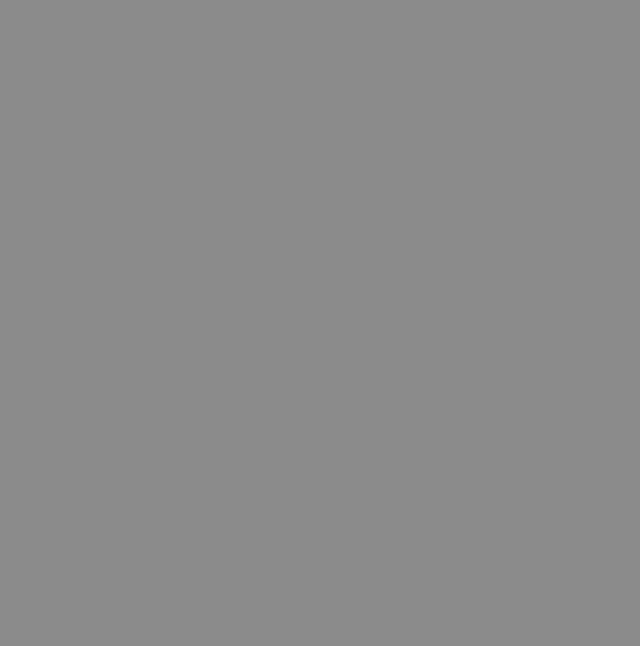
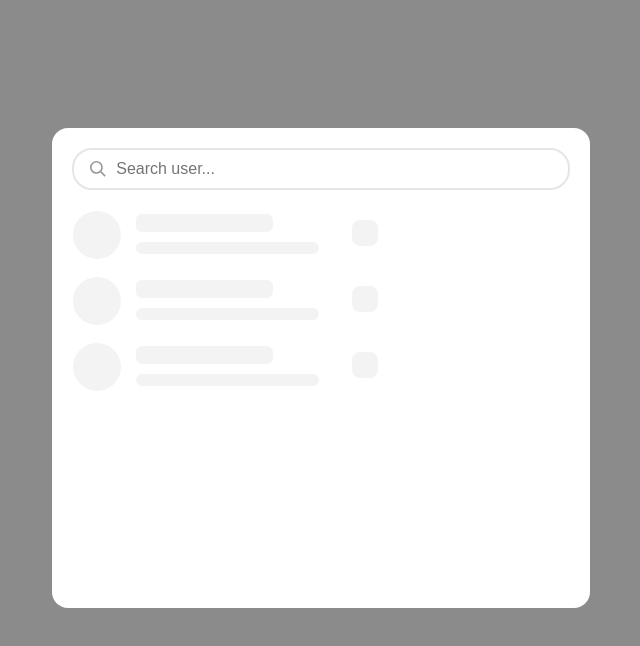
Before and after one commit to Aleeg0/FunnyProjects, a React (Create React App) app in the folder counter/: page / in a window 1280 px wide. Shown: the top 646 px of the page, without its empty margins (319-959 px from the left). Built offline with nearby package versions, Linux system fonts and the light colour scheme.

Commit message:
update project

```diff
--- a/counter/src/App.tsx
+++ b/counter/src/App.tsx
@@ -1,9 +1,10 @@
 import React from 'react';
+import Users from "./Components/Users";
 
 function App() {
     return (
         <div className="app">
-
+            <Users/>
         </div>
     );
 }
--- a/counter/src/index.css
+++ b/counter/src/index.css
@@ -21,4 +21,45 @@ body {
   transform: translateY(-10%);
 }
 
+.usersBox {
+  width: 42%;
+  height: 60%;
+  display: flex;
+  flex-direction: column;
+  transform: translateY(10%);
+  background-color: white;
+  border-radius: 16px;
+  padding: 20px;
+}
+.usersBox .searcher {
+  display: flex;
+  column-gap: 10px;
+  align-items: center;
+  width: 100%;
+  padding: 10px 16px;
+  border-radius: 20px;
+  border: 2px solid rgba(0, 0, 0, 0.1);
+  transition: all 0.2s ease-in-out;
+}
+.usersBox .searcher:hover {
+  border: 2px solid rgba(0, 0, 0, 0.3);
+  box-shadow: 0 0 10px rgba(0, 0, 0, 0.1);
+}
+.usersBox .searcher svg {
+  width: 16px;
+  height: 16px;
+  opacity: 0.4;
+}
+.usersBox .searcher input {
+  outline: none;
+  border: none;
+  font-size: 16px;
+}
+.usersBox .usersList {
+  display: flex;
+  flex-direction: column;
+  row-gap: 16px;
+  margin-top: 20px;
+}
+
 /*# sourceMappingURL=index.css.map */
--- a/counter/src/index.scss
+++ b/counter/src/index.scss
@@ -20,3 +20,5 @@ body{
     align-items: center;
     transform: translateY(-10%);
 }
+
+@import "Components/Users/users";
```
Also changed, not shown: 1 other file (tests, documents, lock files or other folders).
